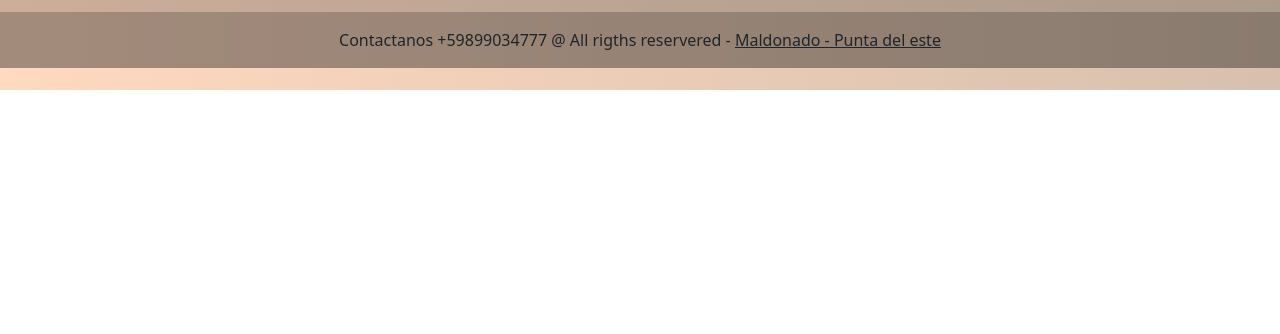
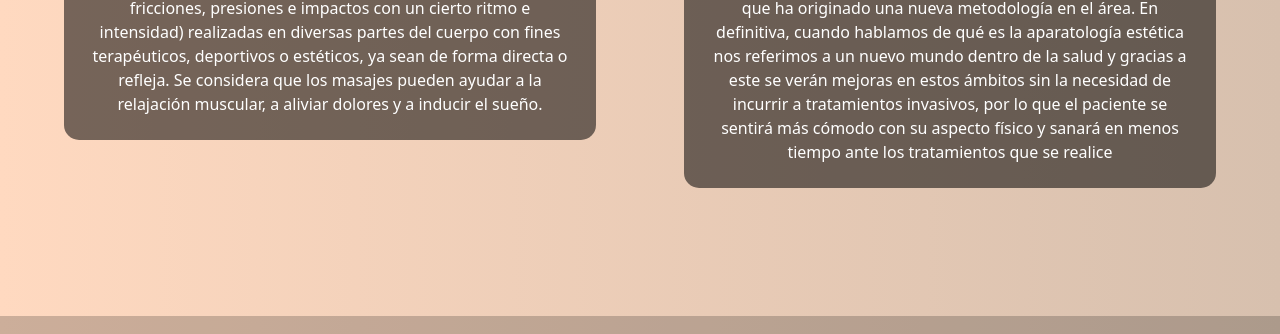
Before and after one commit to Eli0895/Ananda, a website: page index.html in a window 1280 px wide. Shown: the part 710-1044 px from the top of the page. Before the commit the page ends 800 px from the top, so only its background shows below. Drawn offline with nearby package versions, Linux system fonts and the light colour scheme; a web font is replaced by a local one.

Commit message:
Entrega proyecto final

```diff
--- a/index.html
+++ b/index.html
@@ -19,7 +19,8 @@
     <meta property="og:image:alt" content="relax, masajes, estetica integral">
     <meta property="og:image:width" content="1200">
     <meta property="og:image:height" content="630">
-    <meta property="og:image" content="https://images.unsplash.com/photo-1616394584738-fc6e612e71b9?ixlib=rb-4.0.3&ixid=M3wxMjA3fDB8MHxzZWFyY2h8MjN8fHNwYXxlbnwwfHwwfHx8MA%3D%3D&auto=format&fit=crop&w=500&q=60">
+    <meta property="og:image"
+        content="https://images.unsplash.com/photo-1616394584738-fc6e612e71b9?ixlib=rb-4.0.3&ixid=M3wxMjA3fDB8MHxzZWFyY2h8MjN8fHNwYXxlbnwwfHwwfHx8MA%3D%3D&auto=format&fit=crop&w=500&q=60">
     <title>Ananda-Estetica corporal</title>
     <link rel="shortcut icon" href="assets/img/lotus.ico.ico" type="image/x-icon">
     <link rel="stylesheet" href="./css/style.css">
@@ -56,8 +57,34 @@
             <img class="col-3" src="./assets/img/day relax.jpg" alt="">
             <img class="col-3" src="./assets/img/masajes.jpg" alt="">
         </div>
+        <section class="container-fluid-6 text-center">
+            <div class="row justify-content-around">
+                <div class="col" style="width: 22rem;">
+                    <div class="card-body2">
+                        <h5 class="card-title"><span>MASAJES</span></h5>
+                        <p class="card-text">Masaje es el conjunto de manipulaciones (amasamientos, fricciones,
+                            presiones e impactos con un cierto ritmo e intensidad) realizadas en diversas partes del
+                            cuerpo con fines terapéuticos, deportivos o estéticos, ya sean de forma directa o refleja.
+                            Se considera que los masajes pueden ayudar a la relajación muscular, a aliviar dolores y a
+                            inducir el sueño.</p>
+                    </div>
+                </div>
+                <div class="col" style="width: 22rem;">
+                    <div class="card-body2">
+                        <h5 class="card-title text-center"><span>APARATOLOGIA</span></h5>
+                        <p class="card-text">Hoy en día existe una fusión entre la tecnología y la estética, lo que ha
+                            originado una nueva metodología en el área. En definitiva, cuando hablamos de qué es la
+                            aparatología estética nos referimos a un nuevo mundo dentro de la salud y gracias a este se
+                            verán mejoras en estos ámbitos sin la necesidad de incurrir a tratamientos invasivos, por lo
+                            que el paciente se sentirá más cómodo con su aspecto físico y sanará en menos tiempo ante
+                            los tratamientos que se realice</p>
+                    </div>
+                </div>
+            </div>
+        </section>
+
     </main>
-    <footer class="text-center text-white" style="background-color:rgba(0, 0, 0, 0.2);">
+    <footer class="text-center text-white">
         <div class="container pt-4">
             <section class="mb-4">
                 <img src="./assets/img/instagram2.png" alt="instagram">
@@ -65,8 +92,7 @@
                 <img src="./assets/img/facebook3.png" alt="facebook">
                 <img src="./assets/img/twitter-sign.png" alt="twiter">
             </section>
-        </div>
-        <div class="text-center text-dark p-3" style="background-color: rgba(0, 0, 0, 0.2);">
+            <div class="text-center text-dark p-3">
                 Contactanos +59899034777
                 @ All rigths reservered -
                 <a class="text-dark"
--- a/scss/layout/_nosotros.scss
+++ b/scss/layout/_nosotros.scss
@@ -3,6 +3,7 @@
 .nosotros {
     background-color: $background-color-body;
     width: 100%;
+
     footer {
         img {
             padding: 1rem;
@@ -18,11 +19,13 @@
     display: flex;
     justify-items: end;
     gap: 1.5rem;
+
     img {
         width: 1rem;
         height: 1rem;
         cursor: pointer;
     }
+
     img:hover {
         transform: scale(1.2);
     }
@@ -40,14 +43,17 @@
 .container-fluid-2 {
     display: flex;
     justify-content: center;
+
     .row {
         display: flex;
         justify-content: center;
+
         img {
             border-radius: 40px;
             width: 17rem;
             height: 19rem;
             margin-bottom: 3rem;
+            object-fit: cover;
         }
     }
 }
@@ -57,6 +63,7 @@
     flex-direction: column;
     justify-content: center;
     margin: 1rem;
+
     div {
         display: flex;
         justify-content: center;
@@ -67,6 +74,7 @@
             width: auto;
             height: 22rem;
             margin-bottom: 3rem;
+            object-fit: cover;
         }
     }
 
--- a/scss/layout/_principal.scss
+++ b/scss/layout/_principal.scss
@@ -3,6 +3,7 @@
     background: linear-gradient(to right, #FFD9C0, #D7C0AE);
     width: 100%;
     height: 100vh;
+
     footer {
         img {
             padding: 1rem;
@@ -16,6 +17,7 @@
     justify-content: space-around;
     align-items: center;
     background-color: $background-color-navbar;
+
     nav {
         padding-right: 2rem
     }
@@ -28,6 +30,7 @@
         list-style: none;
         text-align: center;
     }
+
     li:hover {
         transform: scale(1.1);
     }
@@ -36,6 +39,7 @@
         text-decoration: none;
         color: white;
         font-family: 'Montserrat', sans-serif;
+
         &:active {
             color: black;
         }
@@ -46,6 +50,7 @@
     display: flex;
     justify-items: end;
     gap: 1.5rem;
+
     img {
         width: 1rem;
         height: 1rem;
@@ -61,6 +66,7 @@
     min-height: 46vh;
     padding: 2rem;
 
+
     h1 {
         color: black;
         font-size: 3rem;
@@ -75,12 +81,15 @@
     .row {
         display: flex;
         justify-content: center;
+
         img {
             border-radius: 40px;
             width: 18rem;
             height: 18rem;
             margin-bottom: 3rem;
+            object-fit: cover;
             transition: height width 0.6s cubic-bezier(0.075, 0.82, 0.165, 1);
+
             &:hover {
                 height: 20rem;
                 width: 20rem;
@@ -88,3 +97,20 @@
         }
     }
 }
+
+.card-body2 {
+    background-color: rgba(0, 0, 0, 0.534);
+    border-radius: 15px;
+    margin: 2rem;
+
+    h5 {
+        color: white;
+        padding: 0.5rem;
+
+    }
+
+    p {
+        color: white;
+        padding: 1.5rem;
+    }
+}
--- a/scss/layout/_promociones.scss
+++ b/scss/layout/_promociones.scss
@@ -7,6 +7,7 @@
 
 .header-promo {
     @extend .headerinicio;
+
     nav {
         padding-right: 2rem
     }
@@ -16,6 +17,7 @@
     display: flex;
     justify-items: end;
     gap: 1.5rem;
+
     img {
         width: 1rem;
         height: 1rem;
@@ -31,11 +33,13 @@
     display: flex;
     justify-items: end;
     gap: 1.5rem;
+
     img {
         width: 1rem;
         height: 1rem;
         cursor: pointer;
     }
+
     img:hover {
         transform: scale(1.2);
     }
@@ -49,10 +53,12 @@
     font-weight: 400;
     text-align: center;
     padding: 2rem;
+
     img {
         height: 14rem;
         width: 13rem;
         border-radius: 10px;
         margin-top: 2rem;
+        object-fit: cover;
     }
 }
--- a/scss/layout/_servicios.scss
+++ b/scss/layout/_servicios.scss
@@ -8,6 +8,7 @@
     nav {
         padding-right: 2rem
     }
+
     @extend .headerinicio;
 }
 
@@ -15,11 +16,13 @@
     display: flex;
     justify-items: end;
     gap: 1.5rem;
+
     img {
         width: 1rem;
         height: 1rem;
         cursor: pointer;
     }
+
     img:hover {
         transform: scale(1.2);
     }
@@ -34,6 +37,7 @@
     margin-right: 3rem;
     margin-left: 3rem;
     margin-top: 2rem;
+
     .card {
         display: flex;
         justify-content: center;
@@ -43,6 +47,8 @@
 }
 
 footer {
+    margin-top: 4rem;
+
     img {
         padding: 1rem;
     }
```
Also changed, not shown: pages/contacto.html (+12 -9 lines), pages/nosotros.html (+4 -3 lines), pages/promociones.html (+2 -2 lines), pages/servicios.html (+6 -5 lines), scss/layout/_contacto.scss (+52 -41 lines), css/style.css, 1 other file. Lines whose indentation alone changed are shown as unchanged.
